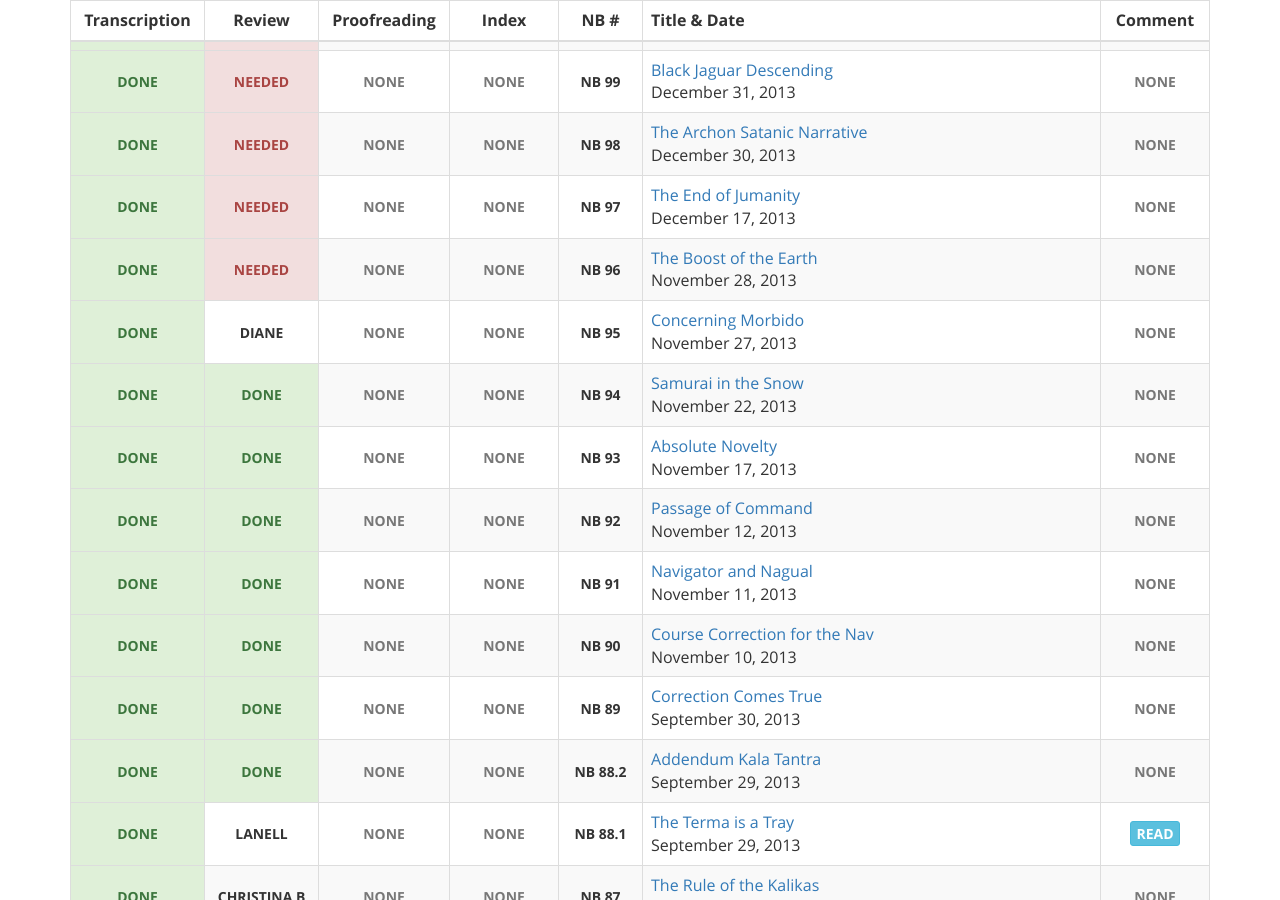
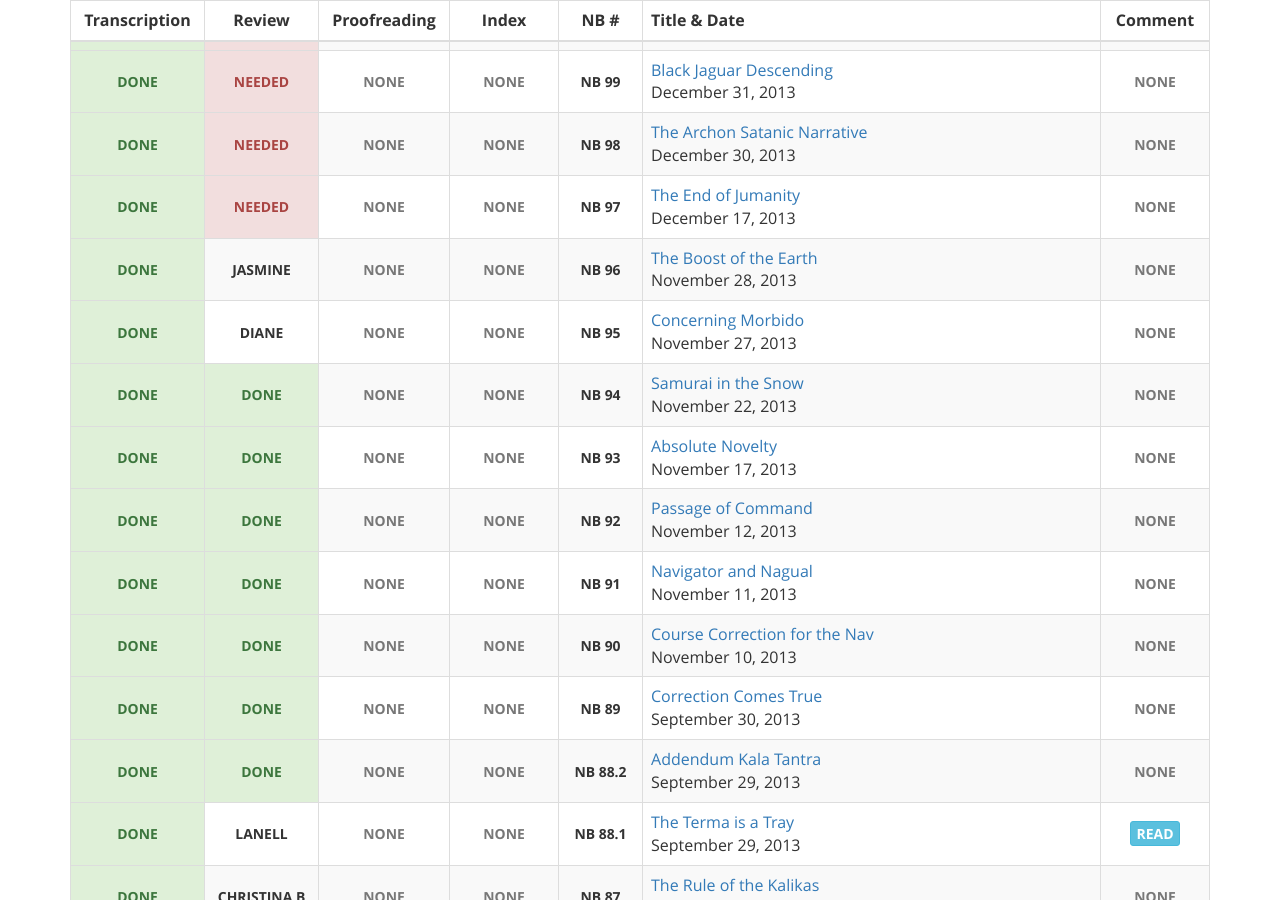
Before and after one commit to gaiaspora/gaiaspora.github.io, a Jekyll site: the page built from content/navigator-briefings.markdown, in a window 1280 px wide and 900 px high, scrolled down 1890 px. Built offline with Jekyll 4.4.1, drawn with Linux system fonts in a browser that asks for light colours.

Commit message:
Update nb.yaml

```diff
--- a/_data/nb.yaml
+++ b/_data/nb.yaml
@@ -234,7 +234,7 @@
 
 - NB: "96"
   Transcription: "done"
-  Review: "needed"
+  Review: "Jasmine"
   Proofreading: "none"
   Index: "none"
   Title: "The Boost of the Earth"
```
